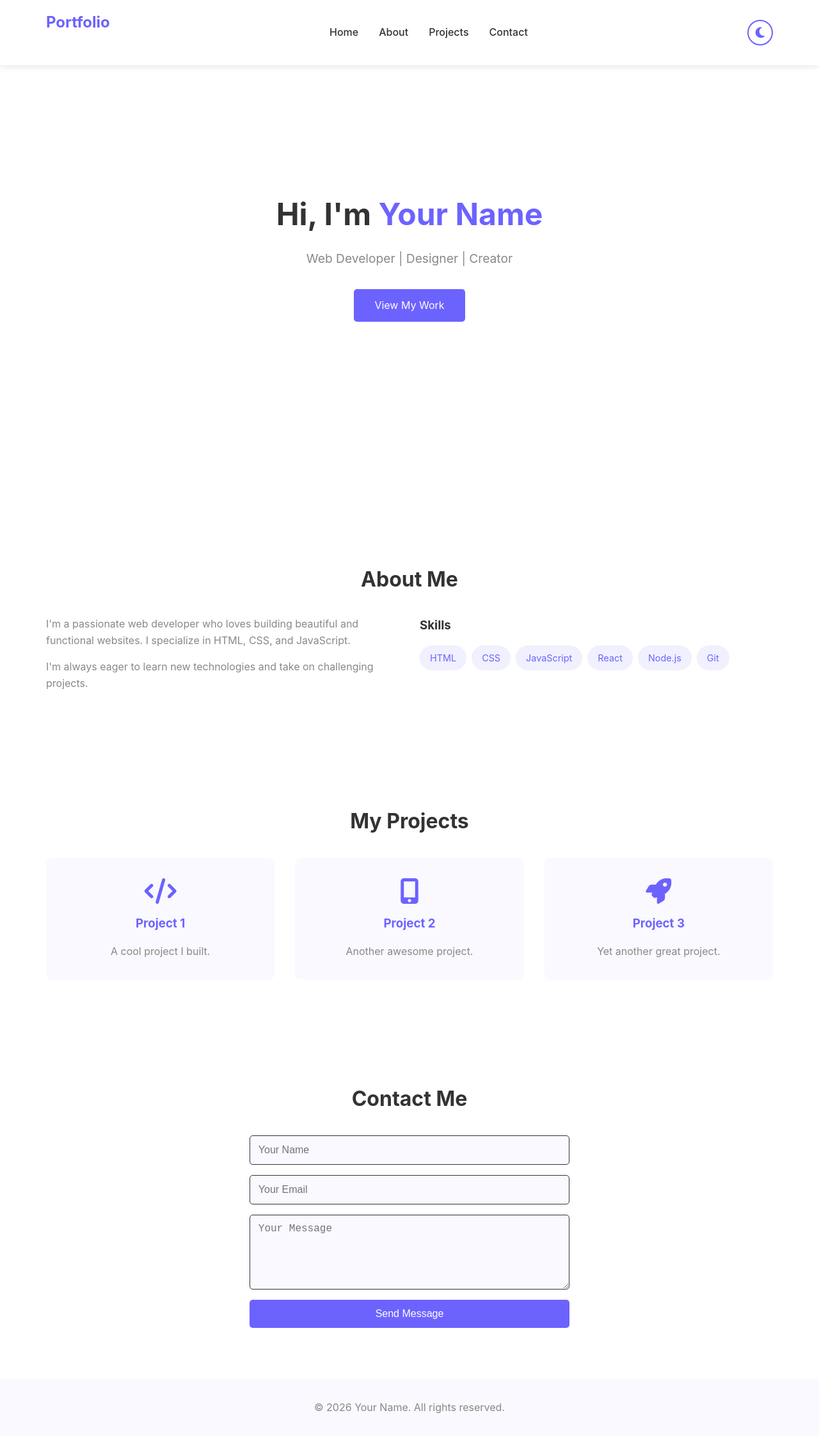
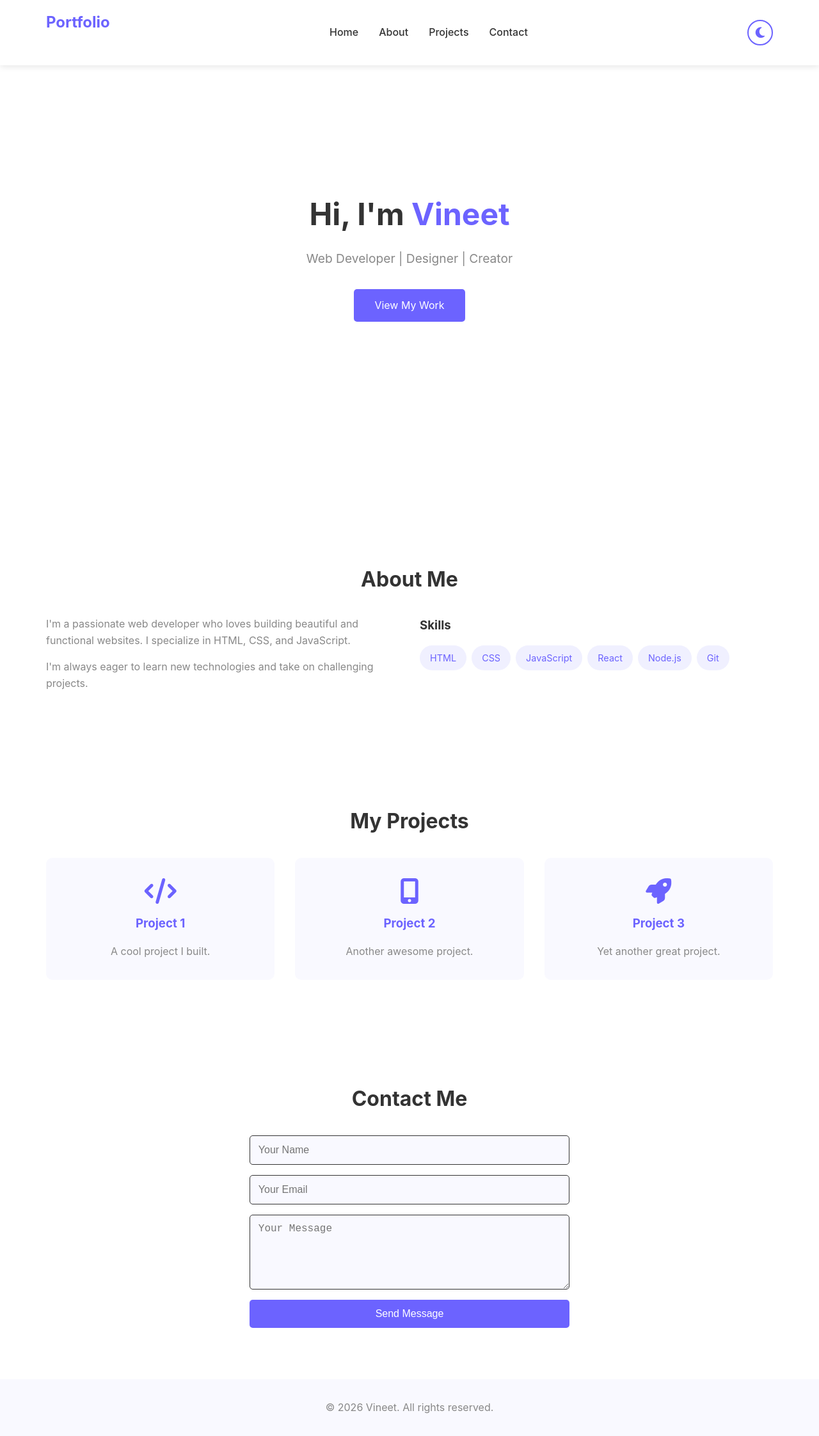
Before and after one commit to iminfinity583-cmyk/portfolio, a plain HTML site: page index.html in a window 1280 px wide. Shown: the whole page at 64% size. Drawn offline with Linux system fonts and the light colour scheme.

Commit message:
add owner name Vineet

```diff
--- a/index.html
+++ b/index.html
@@ -23,7 +23,7 @@
 
   <section id="home" class="hero reveal">
     <div class="hero-content">
-      <h1>Hi, I'm <span class="highlight">Your Name</span></h1>
+      <h1>Hi, I'm <span class="highlight">Vineet</span></h1>
       <p>Web Developer | Designer | Creator</p>
       <a href="#projects" class="btn">View My Work</a>
     </div>
@@ -82,7 +82,7 @@
   </section>
 
   <footer>
-    <p>&copy; 2026 Your Name. All rights reserved.</p>
+    <p>&copy; 2026 Vineet. All rights reserved.</p>
   </footer>
 
   <script src="script.js"></script>
```
